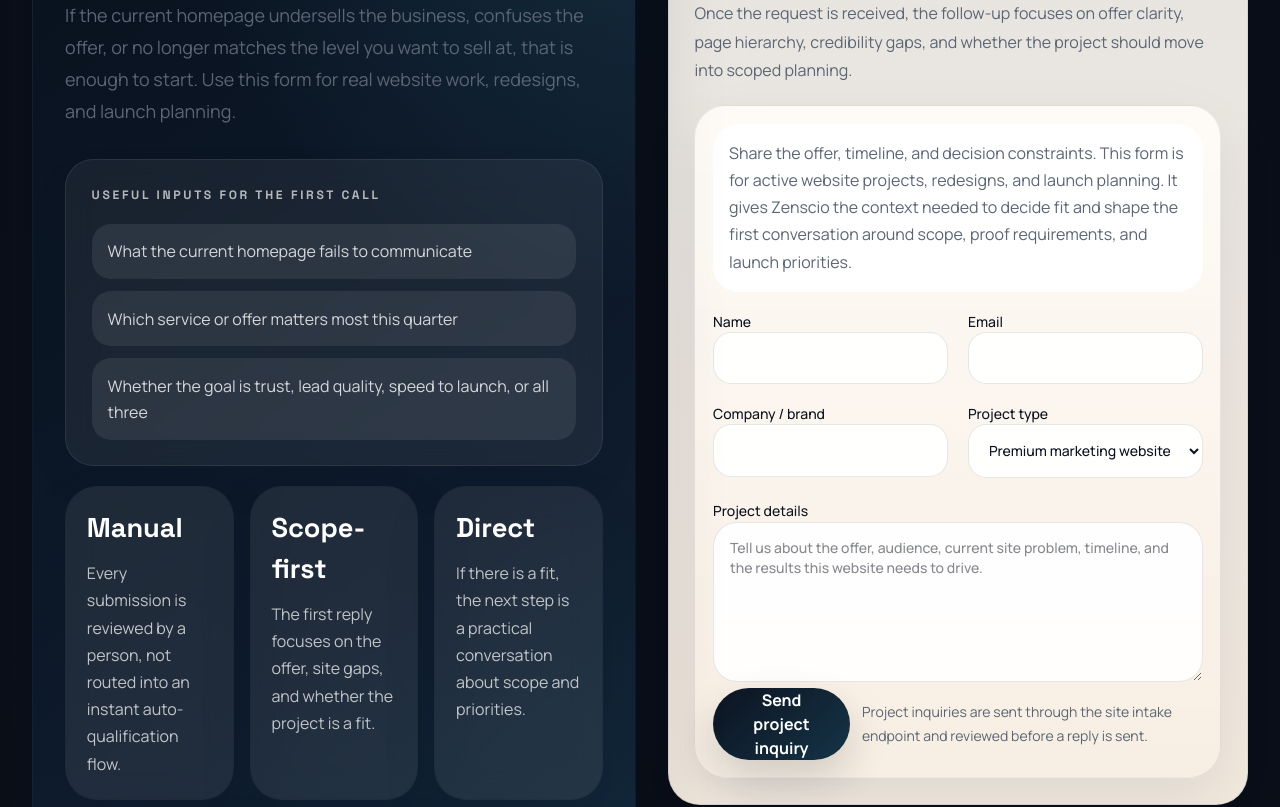
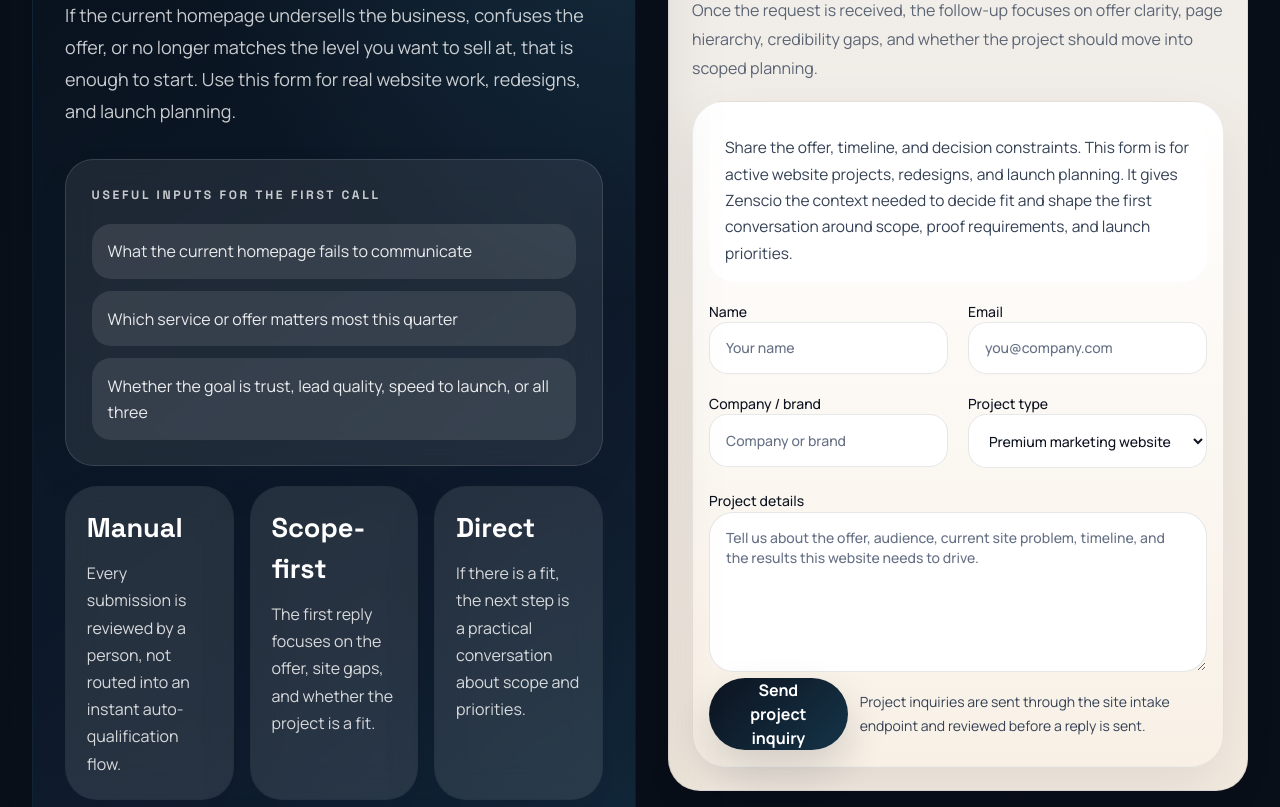
Before and after one commit to IlluriPraneeth1921/zenscio-demo-website, a Next.js app: page / in a window 1280 px wide. Shown: the part 6780-7587 px from the top of the page. Built offline with nearby package versions, Linux system fonts and the light colour scheme.

Commit message:
Fix contact page contrast and layout polish

```diff
--- a/src/app/contact/page.tsx
+++ b/src/app/contact/page.tsx
@@ -5,11 +5,12 @@ export default function ContactPage() {
   return (
     <SiteFrame currentPath="/contact">
       <PageIntro
+        compact
         eyebrow="Contact"
         title="Start with the business problem, the current site, and the launch context"
         description="Bring the offer, trust gap, redesign pressure, or launch constraint. The first step is a manual review that determines fit and the most practical next move."
       />
-      <ContactSection />
+      <ContactSection compact />
     </SiteFrame>
   );
 }
--- a/src/app/globals.css
+++ b/src/app/globals.css
@@ -608,9 +608,17 @@ img {
   align-items: start;
 }
 
+.contact-shell-page {
+  gap: 1.5rem;
+}
+
 @media (min-width: 1024px) {
   .contact-shell {
     grid-template-columns: minmax(0, 1.02fr) minmax(0, 0.98fr);
+  }
+
+  .contact-shell-page {
+    grid-template-columns: minmax(0, 1.04fr) minmax(0, 0.96fr);
   }
 }
 
@@ -629,19 +637,24 @@ img {
   box-shadow: 0 32px 90px rgba(8, 17, 29, 0.18);
 }
 
+.contact-story-page {
+  gap: 1rem;
+  padding: 1.65rem;
+}
+
 .contact-story .offer-tag {
-  color: rgba(255, 255, 255, 0.68);
+  color: rgba(255, 255, 255, 0.76);
 }
 
 .contact-checklist-dark {
-  border-color: rgba(255, 255, 255, 0.08);
-  background: rgba(255, 255, 255, 0.06);
+  border-color: rgba(255, 255, 255, 0.12);
+  background: rgba(255, 255, 255, 0.08);
   backdrop-filter: blur(16px);
 }
 
 .offer-point-dark {
-  background: rgba(255, 255, 255, 0.08);
-  color: rgba(255, 255, 255, 0.8);
+  background: rgba(255, 255, 255, 0.1);
+  color: rgba(255, 255, 255, 0.9);
 }
 
 .contact-proof-grid {
@@ -665,7 +678,7 @@ img {
 
 .contact-proof-card {
   padding: 1.3rem;
-  background: rgba(255, 255, 255, 0.08);
+  background: rgba(255, 255, 255, 0.1);
   backdrop-filter: blur(16px);
 }
 
@@ -679,7 +692,7 @@ img {
 
 .contact-proof-copy {
   margin: 0.7rem 0 0;
-  color: rgba(255, 255, 255, 0.72);
+  color: rgba(255, 255, 255, 0.82);
   line-height: 1.7;
 }
 
@@ -714,8 +727,8 @@ img {
 }
 
 .contact-form-panel {
-  padding: 1.1rem;
-  background: linear-gradient(180deg, rgba(255, 252, 247, 0.94), rgba(247, 238, 227, 0.96));
+  padding: 1rem;
+  background: linear-gradient(180deg, rgba(255, 255, 255, 0.98), rgba(248, 240, 229, 0.98));
 }
 
 .contact-form-panel-compact {
@@ -733,17 +746,20 @@ img {
 
 .contact-form-intro {
   border-radius: 1.6rem;
-  background: white;
+  background: rgba(255, 255, 255, 0.96);
   padding: 1rem;
+  font-size: 0.97rem;
   line-height: 1.7;
-  color: var(--color-slate);
+  color: #344054;
 }
 
 .contact-input {
   width: 100%;
   border: 1px solid rgba(13, 19, 32, 0.1);
   border-radius: 1.15rem;
-  background: rgba(255, 255, 255, 0.92);
+  background: rgba(255, 255, 255, 0.98);
+  color: var(--color-ink);
+  min-height: 3.1rem;
   padding: 0.95rem 1rem;
   outline: none;
   transition:
@@ -756,6 +772,10 @@ img {
   border-color: rgba(204, 106, 77, 0.8);
   box-shadow: 0 0 0 4px rgba(204, 106, 77, 0.12);
   transform: translateY(-1px);
+}
+
+.contact-input::placeholder {
+  color: #667085;
 }
 
 .contact-textarea {
@@ -790,12 +810,20 @@ img {
 
 .contact-followup-card {
   display: grid;
-  gap: 1.25rem;
-  padding: 1.6rem;
+  gap: 1.15rem;
+  padding: 1.45rem;
   border: 1px solid rgba(13, 19, 32, 0.08);
   border-radius: 2rem;
-  background: linear-gradient(180deg, rgba(255, 252, 247, 0.9), rgba(247, 238, 227, 0.98));
+  background: linear-gradient(180deg, rgba(255, 252, 247, 0.94), rgba(247, 238, 227, 0.99));
   box-shadow: 0 24px 60px rgba(13, 19, 32, 0.08);
+}
+
+.contact-followup-card-page {
+  padding: 1.25rem;
+}
+
+.contact-status {
+  color: #344054;
 }
 
 .fade-rise {
--- a/src/components/contact-form.tsx
+++ b/src/components/contact-form.tsx
@@ -95,6 +95,7 @@ export function ContactForm({ variant = "default" }: ContactFormProps) {
             required
             name="name"
             className="contact-input"
+            placeholder="Your name"
           />
         </label>
         <label className="space-y-2 text-sm font-medium text-[var(--color-ink)]">
@@ -104,6 +105,7 @@ export function ContactForm({ variant = "default" }: ContactFormProps) {
             type="email"
             name="email"
             className="contact-input"
+            placeholder="you@company.com"
           />
         </label>
       </div>
@@ -114,6 +116,7 @@ export function ContactForm({ variant = "default" }: ContactFormProps) {
             <input
               name="company"
               className="contact-input"
+              placeholder="Company or brand"
             />
           </label>
         ) : null}
@@ -148,7 +151,7 @@ export function ContactForm({ variant = "default" }: ContactFormProps) {
         {status ? (
           <p
             aria-live="polite"
-            className={`text-sm leading-6 ${statusTone === "error" ? "text-[#b42318]" : "text-[var(--color-slate)]"} ${isCompact ? "max-w-[10rem] text-right" : "max-w-sm"}`}
+            className={`contact-status text-sm leading-6 ${statusTone === "error" ? "text-[#b42318]" : ""} ${isCompact ? "max-w-[10rem] text-right" : "max-w-sm"}`}
           >
             {status}
           </p>
--- a/src/components/site-sections.tsx
+++ b/src/components/site-sections.tsx
@@ -56,13 +56,19 @@ export function PageIntro({
   eyebrow,
   title,
   description,
+  compact = false,
 }: {
   eyebrow: string;
   title: string;
   description: string;
+  compact?: boolean;
 }) {
   return (
-    <section className="mx-auto max-w-7xl px-6 pb-8 pt-10 lg:px-8 lg:pb-10 lg:pt-14">
+    <section
+      className={`mx-auto max-w-7xl px-6 lg:px-8 ${
+        compact ? "pb-6 pt-8 lg:pb-8 lg:pt-10" : "pb-8 pt-10 lg:pb-10 lg:pt-14"
+      }`}
+    >
       <div className="page-intro-shell">
         <p className="hero-kicker">{eyebrow}</p>
         <h1 className="page-intro-title">{title}</h1>
@@ -338,16 +344,17 @@ export function FinalCtaSection() {
   );
 }
 
-export function ContactSection() {
+export function ContactSection({ compact = false }: { compact?: boolean }) {
   return (
-    <section className="mx-auto max-w-7xl px-6 py-16 lg:px-8 lg:py-24">
-      <div className="contact-shell">
-        <div className="contact-story">
+    <section className={`mx-auto max-w-7xl px-6 lg:px-8 ${compact ? "py-10 lg:py-12" : "py-16 lg:py-24"}`}>
+      <div className={`contact-shell ${compact ? "contact-shell-page" : ""}`}>
+        <div className={`contact-story ${compact ? "contact-story-page" : ""}`}>
           <div className="space-y-8">
             <SectionHeading
               eyebrow="Contact"
               title="Bring the commercial problem, not a finished brief"
               description="If the current homepage undersells the business, confuses the offer, or no longer matches the level you want to sell at, that is enough to start. Use this form for real website work, redesigns, and launch planning."
+              invert
             />
             <div className="contact-checklist contact-checklist-dark">
               <p className="offer-tag">Useful inputs for the first call</p>
@@ -386,7 +393,7 @@ export function ContactSection() {
             </div>
           </div>
         </div>
-        <div className="contact-followup-card">
+        <div className={`contact-followup-card ${compact ? "contact-followup-card-page" : ""}`}>
           <div className="space-y-4">
             <p className="offer-tag">Review flow</p>
             <h3 className="contact-studio-title">A short intake makes the first conversation more useful</h3>
```
